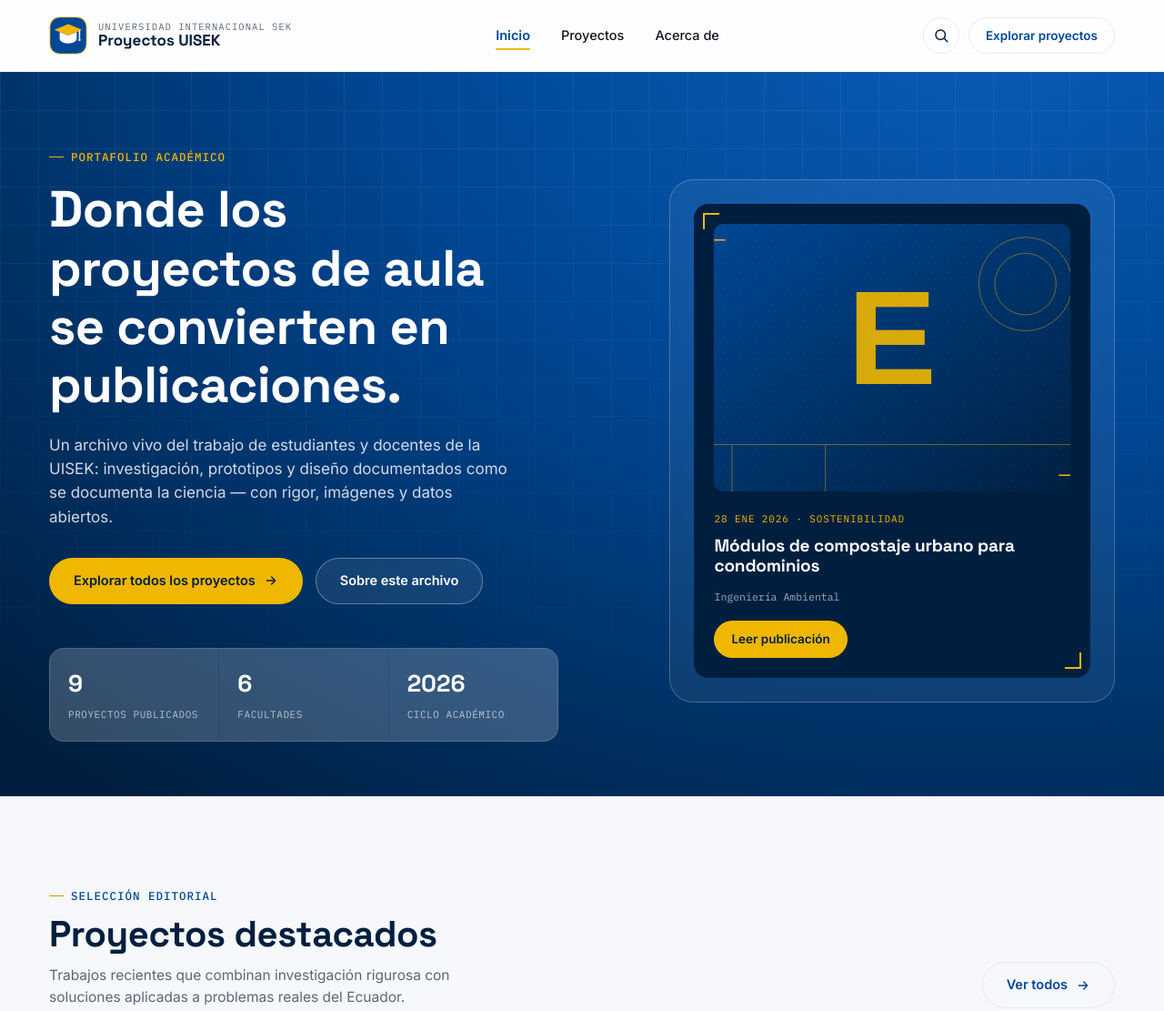
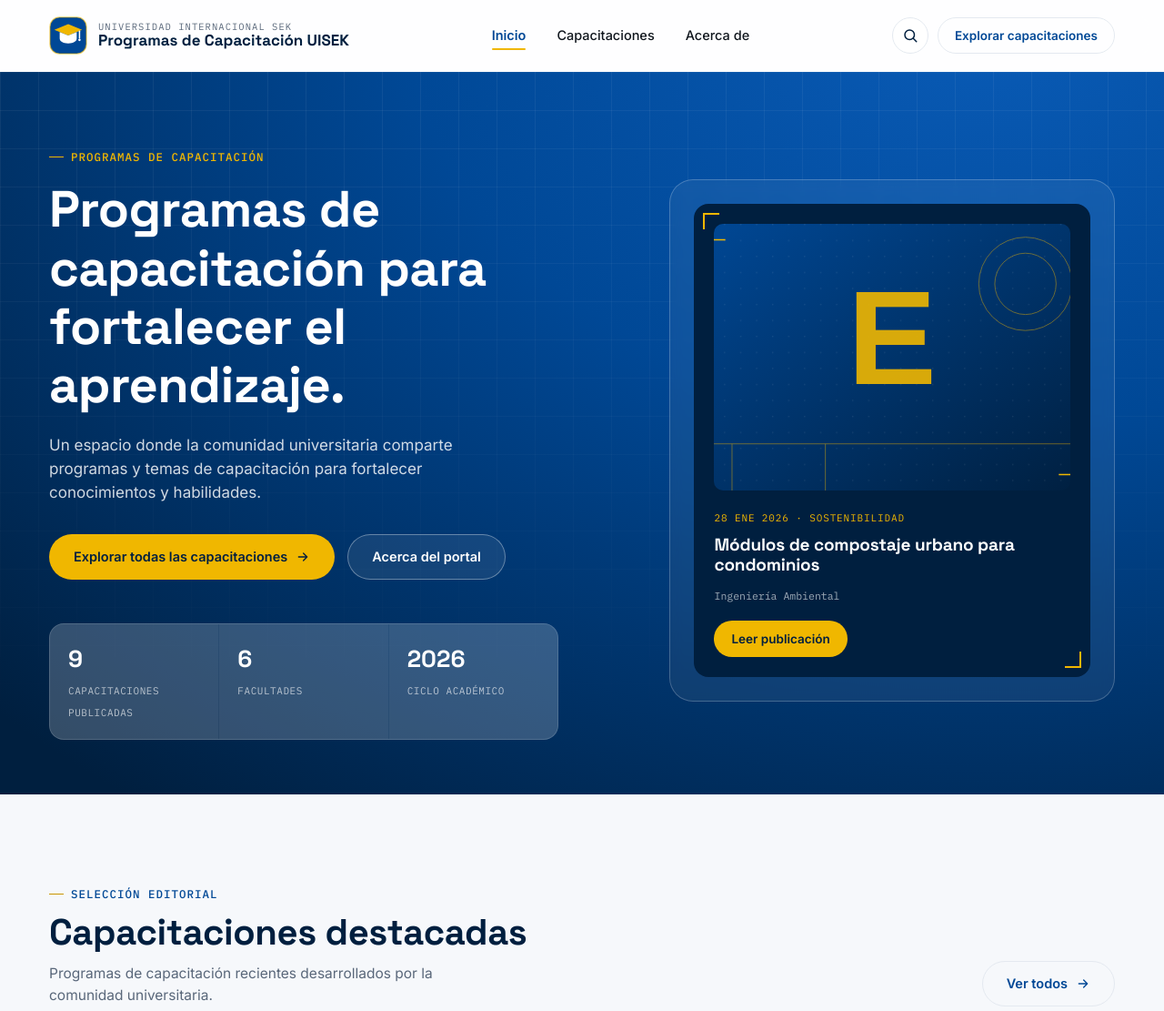
Before and after one commit to JoelOlivo/blog-proyectos-uisek, a plain HTML site: page index.html in a window 1280 px wide. Shown: the top 1111 px of the page at 91% size. Drawn offline with Linux system fonts and the light colour scheme.

Commit message:
proyecto por capacitaciones

```diff
--- a/index.html
+++ b/index.html
@@ -3,8 +3,8 @@
 <head>
 <meta charset="UTF-8">
 <meta name="viewport" content="width=device-width, initial-scale=1.0">
-<title>Proyectos UISEK — Portafolio académico de la Universidad Internacional SEK</title>
-<meta name="description" content="Portafolio y blog de proyectos académicos de la Universidad Internacional SEK: tecnología, ingeniería, diseño y ciencias sociales.">
+<title>Programas de Capacitación UISEK</title>
+<meta name="description" content="Portal de programas de capacitación de la Universidad Internacional SEK.">
 <link rel="icon" href="assets/icons/logo-uisek.svg" type="image/svg+xml">
 <link rel="stylesheet" href="css/styles.css">
 </head>
@@ -17,22 +17,22 @@
       <img src="assets/icons/logo-uisek.svg" alt="Universidad Internacional SEK">
       <span class="brand-text">
         <span class="uni">Universidad Internacional SEK</span>
-        <span class="site">Proyectos UISEK</span>
+        <span class="site">Programas de Capacitación UISEK</span>
       </span>
     </a>
 
     <nav class="main-nav" aria-label="Navegación principal">
       <a href="index.html" data-page="inicio">Inicio</a>
-      <a href="proyectos.html" data-page="proyectos">Proyectos</a>
+      <a href="proyectos.html" data-page="proyectos">Capacitaciones</a>
       <a href="acerca.html" data-page="acerca">Acerca de</a>
       <!-- <a href="contacto.html" data-page="contacto">Contacto</a> -->
     </nav>
 
     <div class="header-actions">
-      <button class="icon-btn search-toggle" aria-label="Buscar proyectos">
+      <button class="icon-btn search-toggle" aria-label="Buscar capacitaciones">
         <svg viewBox="0 0 24 24" fill="none" stroke="currentColor" stroke-width="2" stroke-linecap="round" stroke-linejoin="round"><circle cx="11" cy="11" r="7"/><path d="m21 21-4.3-4.3"/></svg>
       </button>
-      <a class="btn btn-outline btn-sm" href="proyectos.html">Explorar proyectos</a>
+      <a class="btn btn-outline btn-sm" href="proyectos.html">Explorar capacitaciones</a>
       <button class="nav-toggle" aria-label="Abrir menú" aria-expanded="false"><span></span><span></span><span></span></button>
     </div>
   </div>
@@ -42,7 +42,7 @@
       <form>
         <div class="search-field">
           <svg viewBox="0 0 24 24" fill="none" stroke="currentColor" stroke-width="2" stroke-linecap="round" stroke-linejoin="round"><circle cx="11" cy="11" r="7"/><path d="m21 21-4.3-4.3"/></svg>
-          <input type="search" placeholder="Buscar proyectos, categorías, autores…" aria-label="Buscar proyectos">
+          <input type="search" placeholder="Buscar capacitaciones, categorías, autores…" aria-label="Buscar capacitaciones">
           <span class="search-hint">Enter ↵</span>
         </div>
       </form>
@@ -64,15 +64,15 @@
     <div class="hero-blueprint" aria-hidden="true"></div>
     <div class="container hero-inner">
       <div class="hero-copy">
-        <span class="eyebrow">Portafolio académico</span>
-        <h1>Donde los proyectos de aula se convierten en publicaciones.</h1>
-        <p>Un archivo vivo del trabajo de estudiantes y docentes de la UISEK: investigación, prototipos y diseño documentados como se documenta la ciencia — con rigor, imágenes y datos abiertos.</p>
+        <span class="eyebrow">Programas de capacitación</span>
+        <h1>Programas de capacitación para fortalecer el aprendizaje.</h1>
+        <p>Un espacio donde la comunidad universitaria comparte programas y temas de capacitación para fortalecer conocimientos y habilidades.</p>
         <div class="hero-actions">
-          <a class="btn btn-accent" href="proyectos.html">Explorar todos los proyectos <svg viewBox="0 0 24 24" fill="none" stroke="currentColor" stroke-width="2" stroke-linecap="round" stroke-linejoin="round"><path d="M5 12h14M13 6l6 6-6 6"/></svg></a>
-          <a class="btn btn-ghost" href="acerca.html">Sobre este archivo</a>
+          <a class="btn btn-accent" href="proyectos.html">Explorar todas las capacitaciones <svg viewBox="0 0 24 24" fill="none" stroke="currentColor" stroke-width="2" stroke-linecap="round" stroke-linejoin="round"><path d="M5 12h14M13 6l6 6-6 6"/></svg></a>
+          <a class="btn btn-ghost" href="acerca.html">Acerca del portal</a>
         </div>
         <div class="hero-stats">
-          <div><strong id="stat-proyectos">—</strong><span>Proyectos publicados</span></div>
+          <div><strong id="stat-proyectos">—</strong><span>Capacitaciones publicadas</span></div>
           <div><strong id="stat-carreras">6</strong><span>Facultades</span></div>
           <div><strong>2026</strong><span>Ciclo académico</span></div>
         </div>
@@ -95,8 +95,8 @@
       <div class="section-head">
         <div>
           <span class="eyebrow">Selección editorial</span>
-          <h2>Proyectos destacados</h2>
-          <p class="lead">Trabajos recientes que combinan investigación rigurosa con soluciones aplicadas a problemas reales del Ecuador.</p>
+          <h2>Capacitaciones destacadas</h2>
+          <p class="lead">Programas de capacitación recientes desarrollados por la comunidad universitaria.</p>
         </div>
         <a class="btn btn-outline" href="proyectos.html">Ver todos <svg viewBox="0 0 24 24" fill="none" stroke="currentColor" stroke-width="2" stroke-linecap="round" stroke-linejoin="round"><path d="M5 12h14M13 6l6 6-6 6"/></svg></a>
       </div>
@@ -134,8 +134,8 @@
       <div class="section-head">
         <div>
           <span class="eyebrow">Recién publicado</span>
-          <h2>Últimas publicaciones</h2>
-          <p class="lead">El registro cronológico del blog: lo último que subieron estudiantes y docentes al archivo.</p>
+          <h2>Últimas capacitaciones</h2>
+          <p class="lead">Las capacitaciones más recientes incorporadas al portal.</p>
         </div>
       </div>
       <div class="post-list" id="lista-recientes">
@@ -169,10 +169,10 @@
           <img src="assets/icons/logo-uisek.svg" alt="Universidad Internacional SEK" width="42" height="42">
           <span class="brand-text">
             <span class="uni">Universidad Internacional SEK</span>
-            <span class="site">Proyectos UISEK</span>
+            <span class="site">Programas de Capacitación UISEK</span>
           </span>
         </div>
-        <p>Archivo abierto de proyectos académicos: investigación, tecnología y diseño hechos por la comunidad UISEK.</p>
+        <p>Portal de programas de capacitación desarrollados por la comunidad universitaria UISEK.</p>
         <div class="social-row">
           <a href="#" aria-label="Facebook"><svg viewBox="0 0 24 24" fill="none" stroke="currentColor" stroke-width="2"><path d="M18 2h-3a5 5 0 0 0-5 5v3H7v4h3v8h4v-8h3l1-4h-4V7a1 1 0 0 1 1-1h3z"/></svg></a>
           <a href="#" aria-label="Instagram"><svg viewBox="0 0 24 24" fill="none" stroke="currentColor" stroke-width="2"><rect x="2" y="2" width="20" height="20" rx="5"/><circle cx="12" cy="12" r="4"/><circle cx="17.5" cy="6.5" r="1"/></svg></a>
@@ -184,7 +184,7 @@
         <h4>Enlaces rápidos</h4>
         <ul>
           <li><a href="index.html">Inicio</a></li>
-          <li><a href="proyectos.html">Todos los proyectos</a></li>
+          <li><a href="proyectos.html">Todas las capacitaciones</a></li>
           <li><a href="acerca.html">Acerca de</a></li>
           <!-- <li><a href="contacto.html">Contacto</a></li> -->
         </ul>
```
